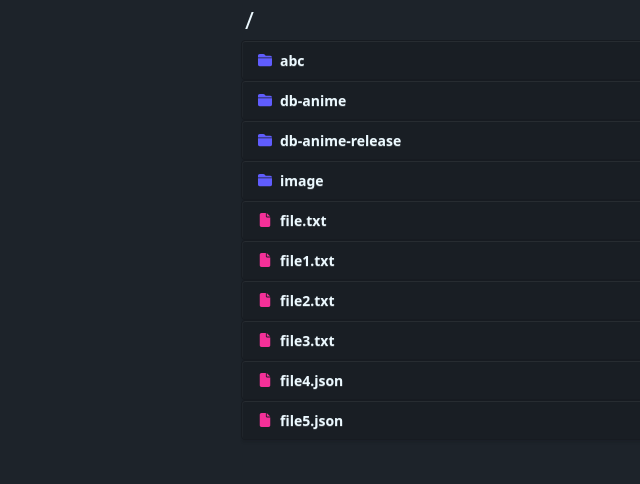
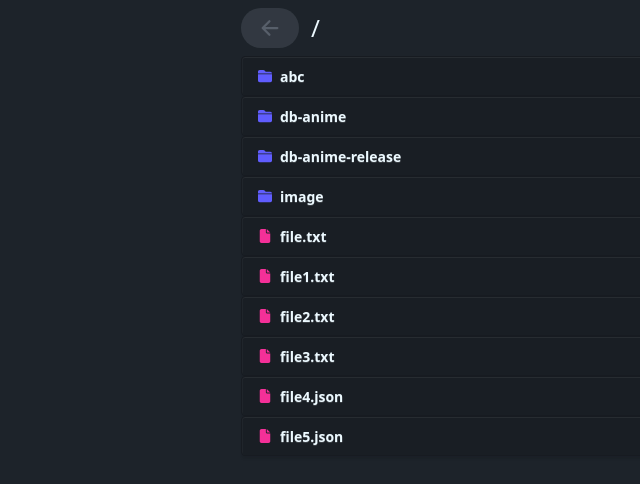
Before and after one commit to wdorsey/dotVFile, a Next.js app in the folder vfile-ui/: page / in a window 1280 px wide. Shown: the top 484 px of the page, without its empty margins (15-655 px from the left). Built offline with nearby package versions, Linux system fonts and the light colour scheme.

Commit message:
ui: file explorer wip - back button functionality and file download functionality

```diff
--- a/vfile-ui/src/api.ts
+++ b/vfile-ui/src/api.ts
@@ -1,6 +1,4 @@
 "use server";
-
-import { Record, RecordType } from "@/types";
 
 export declare interface VDirectory {
   id: string;
@@ -15,6 +13,7 @@ export declare interface VFileInfo {
 }
 
 export declare interface VFileDirectory {
+  path: string;
   dirs: VDirectory[];
   files: VFileInfo[];
 }
@@ -91,8 +90,18 @@ export async function getFileInfos(dir: string): Promise<VFileInfo[]> {
   })) as VFileInfo[];
 }
 
+export async function getFileBytes(
+  fileName: string,
+  filePath: string,
+): Promise<Blob> {
+  console.log(filePath);
+  const blob = new Blob([]);
+  return blob;
+}
+
 export async function getDirectory(dir: string): Promise<VFileDirectory> {
   return {
+    path: dir,
     dirs: await getDirectories(dir),
     files: await getFileInfos(dir),
   } as VFileDirectory;
--- a/vfile-ui/src/app/page.tsx
+++ b/vfile-ui/src/app/page.tsx
@@ -2,12 +2,11 @@ import { getDirectory } from "@/api";
 import FileExplorer from "@/components/FileExplorer";
 
 export default async function Home() {
-  const path = "/";
-  const dir = await getDirectory(path);
+  const dir = await getDirectory("/");
 
   return (
     <div className="h-full w-full">
-      <FileExplorer initialPath={path} initialDir={dir} />
+      <FileExplorer initialDir={dir} />
     </div>
   );
 }
--- a/vfile-ui/src/components/FileExplorer.tsx
+++ b/vfile-ui/src/components/FileExplorer.tsx
@@ -1,15 +1,14 @@
 "use client";
 
-import { getDirectory, VFileDirectory } from "@/api";
+import { getDirectory, getFileBytes, VFileDirectory } from "@/api";
 import { Path, Record, RecordType } from "@/types";
 import React from "react";
 import FileExplorerIcon from "./FileExplorerIcon";
+import { IoArrowBack } from "react-icons/io5";
 
 export default function FileExplorer({
-  initialPath,
   initialDir,
 }: {
-  initialPath: string;
   initialDir: VFileDirectory;
 }) {
   function compileRecords(dir: VFileDirectory): Record[] {
@@ -36,49 +35,65 @@ export default function FileExplorer({
     return dirRecords.concat(fileRecords);
   }
 
-  const [path, setPath] = React.useState({ path: initialPath } as Path);
+  const [path, setPath] = React.useState({ path: initialDir.path } as Path);
   const [records, setRecords] = React.useState(compileRecords(initialDir));
 
-  async function recordClick(record: Record): Promise<void> {
-    console.log(record.path);
-    if (
-      record.type === RecordType.Directory ||
-      record.type === RecordType.MoveBack
-    ) {
-      const newPath =
-        record.type === RecordType.Directory
-          ? ({ path: record.path, prevPath: path } as Path)
-          : ({ path: record.path, prevPath: path.prevPath } as Path);
-
-      console.log(JSON.stringify(newPath));
-      const dir = await getDirectory(record.path);
-      const newRecords = compileRecords(dir);
-
-      if (record.path !== "/") {
-        newRecords.unshift({
-          type: RecordType.MoveBack,
-          path: newPath.prevPath || "/",
-          name: "",
-        } as Record);
-      }
-
-      setPath(newPath);
-      setRecords(newRecords);
+  async function recordClick(record: Record, currPath: Path): Promise<void> {
+    console.log(`recordClick: ${JSON.stringify(record)}`);
+    if (record.type === RecordType.Directory) {
+      await loadDir(record.path, currPath);
     } else {
       // download file
       console.log(record.path);
+      const blob = await getFileBytes(record.name, record.path);
+      const url = window.URL.createObjectURL(blob);
+      const link = document.createElement("a");
+      link.href = url;
+      link.download = record.name;
+      document.body.appendChild(link);
+      link.click();
+      window.URL.revokeObjectURL(url);
+      link.remove();
     }
+  }
+
+  async function back(currPath: Path): Promise<void> {
+    if (currPath.prevPath !== undefined) {
+      loadDir(currPath.prevPath.path, currPath.prevPath.prevPath);
+    }
+  }
+
+  async function loadDir(
+    dirPath: string,
+    prevPath: Path | undefined,
+  ): Promise<void> {
+    console.log(`load dir ${dirPath}`);
+    const dir = await getDirectory(dirPath);
+    const newRecords = compileRecords(dir);
+
+    setPath({ path: dirPath, prevPath: prevPath } as Path);
+    setRecords(newRecords);
   }
 
   return (
     <>
-      <div className="m-auto my-1 w-3xl px-1 text-2xl">{path.path}</div>
-      <div className="m-auto flex w-3xl flex-col">
+      <div className="m-auto mt-2 flex w-3xl flex-row gap-2">
+        <button
+          className="btn disabled rounded-full"
+          disabled={path.prevPath === undefined}
+          onClick={() => back(path)}
+        >
+          <IoArrowBack size={24} />
+        </button>
+        <div className="m-auto w-3xl px-1 text-2xl">{path.path}</div>
+      </div>
+      <div className="m-auto mt-2 flex w-3xl flex-col">
         {records.map((record) => (
           <button
             className="btn flex w-full flex-row items-center gap-2 text-left"
             key={record.path}
-            onClick={() => recordClick(record)}
+            type="button"
+            onClick={() => recordClick(record, path)}
           >
             <FileExplorerIcon type={record.type} />
             <div className="grow">{record.name}</div>
--- a/vfile-ui/src/components/FileExplorerIcon.tsx
+++ b/vfile-ui/src/components/FileExplorerIcon.tsx
@@ -1,6 +1,5 @@
 import { RecordType } from "@/types";
 import { FaFile, FaFolderClosed } from "react-icons/fa6";
-import { IoReturnUpBackSharp } from "react-icons/io5";
 
 export default function FileExplorerIcon({ type }: { type: RecordType }) {
   switch (type) {
@@ -8,7 +7,5 @@ export default function FileExplorerIcon({ type }: { type: RecordType }) {
       return <FaFolderClosed className="fill-primary" />;
     case RecordType.File:
       return <FaFile className="fill-secondary" />;
-    case RecordType.MoveBack:
-      return <IoReturnUpBackSharp className="fill-primary-content" />;
   }
 }
--- a/vfile-ui/src/types.ts
+++ b/vfile-ui/src/types.ts
@@ -1,7 +1,6 @@
 export enum RecordType {
   Directory,
   File,
-  MoveBack,
 }
 
 export interface Record {
```
